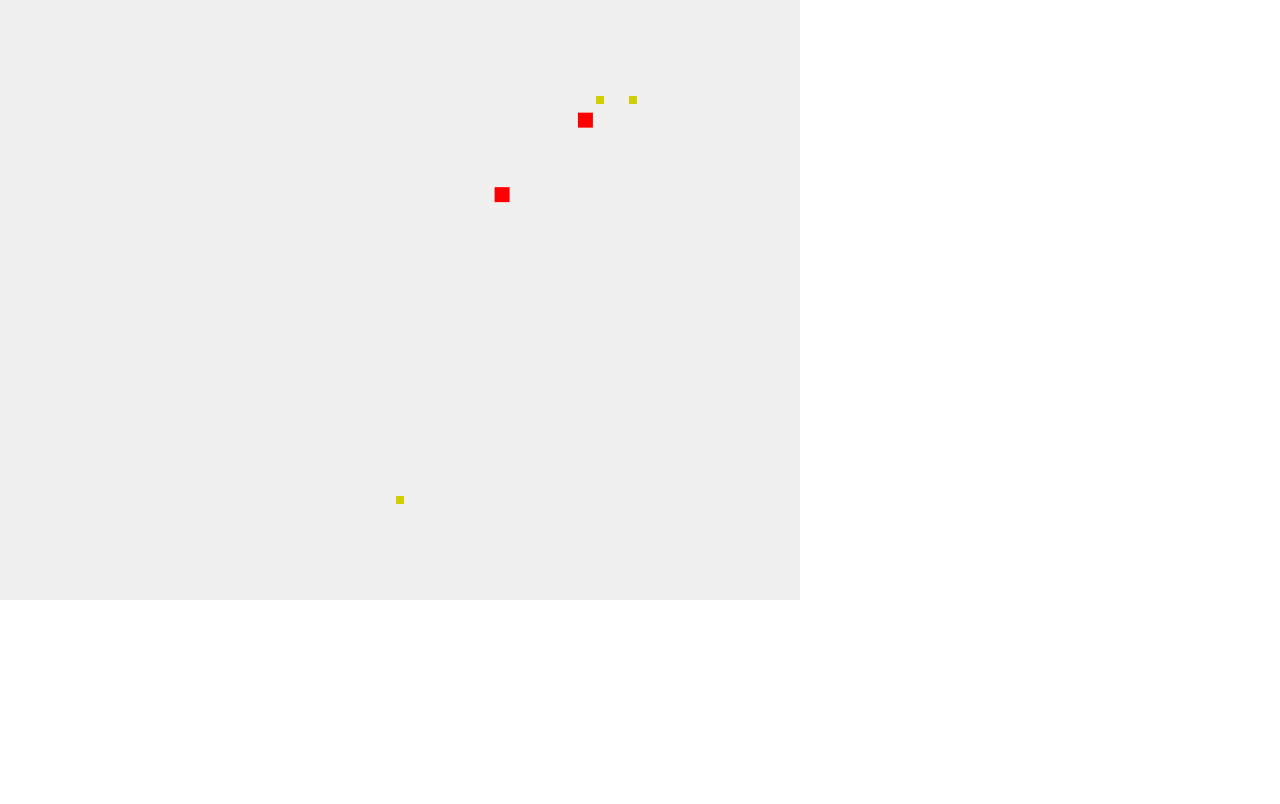
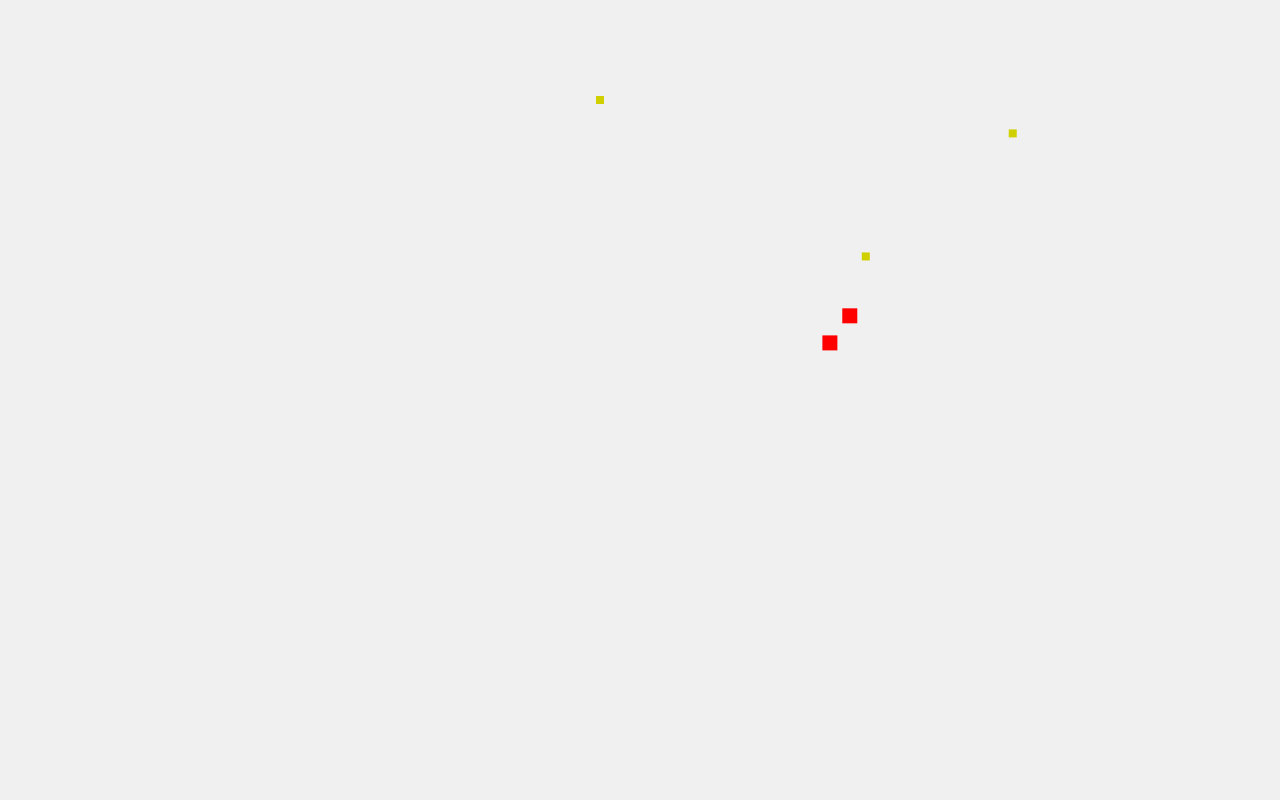
Before and after one commit to applesdom/Raisin, a website: page index.html in a window 1280 px wide. Drawn offline with nearby package versions, Linux system fonts and the light colour scheme.

Commit message:
dynamic size canvas

```diff
--- a/index.html
+++ b/index.html
@@ -18,14 +18,11 @@
   <script src="https://code.jquery.com/jquery-2.1.3.min.js">
   </script>
 
-<body>
-	<canvas id="draw" width="1600px" height="900px"></canvas>
+<body style="width:100%;height:100%;overflow:hidden;">
+	<canvas id="draw"></canvas>
 </body>
 
 <script>
-	var WIDTH = 800;
-	var HEIGHT = 600;
-	var FPS = 50;
 
 	function ArrayList(){
 		this.array = [];
@@ -149,10 +146,20 @@
 
 	////
 
+	var WIDTH;
+	var HEIGHT;
+	var FPS = 50;
+
 	var canvas = document.getElementById('draw');
 
-	canvas.width = WIDTH;
-	canvas.height = HEIGHT;
+	canvas.width = WIDTH = $(window).width();
+	canvas.height = HEIGHT = $(window).height();
+
+	// updates canvas when window is resized
+	$(window).resize(function() {
+	  	canvas.width = WIDTH = $(window).width();
+		canvas.height = HEIGHT = $(window).height();
+	});
 
 	var g = canvas.getContext('2d');
 
```
